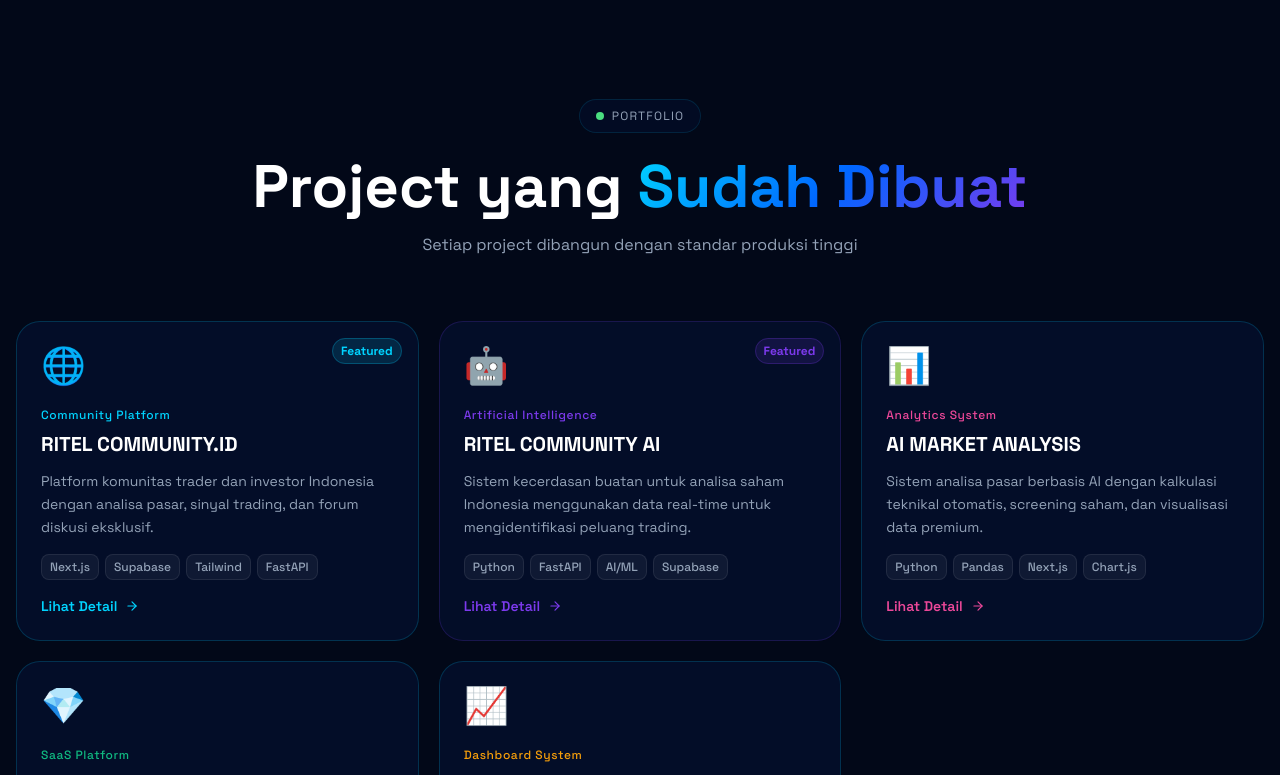
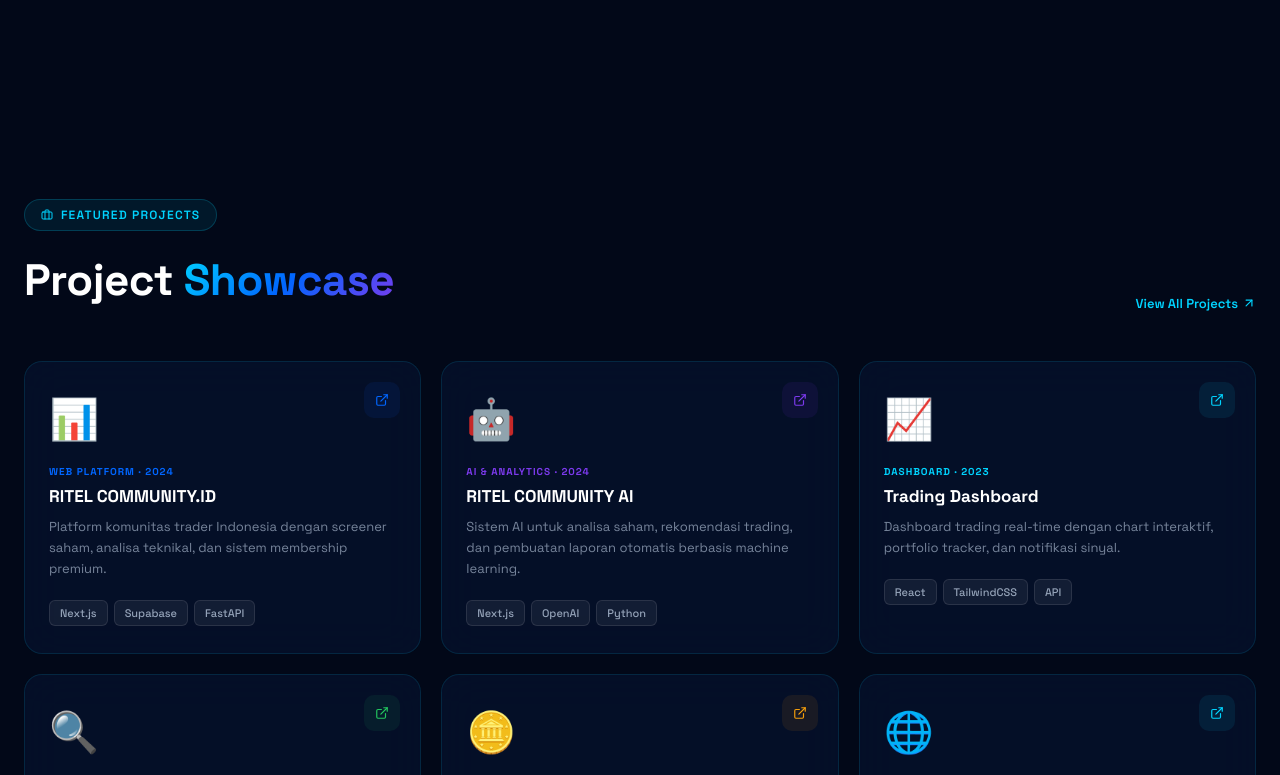
Before and after one commit to pediaboy/portofoliothoriq, a Next.js app: page / in a window 1280 px wide. Shown: the part 3605-4380 px from the top of the page. Built offline with nearby package versions, Linux system fonts and the light colour scheme.

Commit message:
redesign: premium dark blue SaaS portfolio UI

```diff
--- a/app/sections/PortfolioSection.tsx
+++ b/app/sections/PortfolioSection.tsx
@@ -1,111 +1,84 @@
 'use client'
-import { useRef, useState } from 'react'
-import { motion, useInView, AnimatePresence } from 'framer-motion'
-import { ExternalLink, ArrowRight, X } from 'lucide-react'
+import { useEffect, useRef, useState } from 'react'
+import { Briefcase, ExternalLink, ArrowUpRight } from 'lucide-react'
 
-function FadeIn({ children, delay = 0, className = '' }: { children: React.ReactNode; delay?: number; className?: string }) {
-  const ref = useRef(null)
-  const inView = useInView(ref, { once: true, amount: 0.1 })
-  return (
-    <motion.div ref={ref} initial={{ opacity: 0, y: 40 }} animate={inView ? { opacity: 1, y: 0 } : {}}
-      transition={{ duration: 0.7, delay, ease: [0.22,1,0.36,1] }} className={className}>
-      {children}
-    </motion.div>
-  )
+function useReveal() {
+  const ref = useRef<HTMLDivElement>(null)
+  const [visible, setVisible] = useState(false)
+  useEffect(() => {
+    const obs = new IntersectionObserver(([e]) => { if (e.isIntersecting) { setVisible(true); obs.disconnect() } }, { threshold: 0.08 })
+    if (ref.current) obs.observe(ref.current)
+    return () => obs.disconnect()
+  }, [])
+  return { ref, visible }
 }
 
 const projects = [
-  { id: 1, title: 'RITEL COMMUNITY.ID', cat: 'Community Platform', desc: 'Platform komunitas trader dan investor Indonesia dengan analisa pasar, sinyal trading, dan forum diskusi eksklusif.', long: 'Platform komunitas trader dan investor Indonesia yang dibangun dengan arsitektur modern. Menggabungkan fitur diskusi, analisa pasar real-time, sistem sinyal trading otomatis, dan manajemen membership premium.', tech: ['Next.js', 'Supabase', 'Tailwind', 'FastAPI'], color: '#00d4ff', icon: '🌐', featured: true, link: 'https://ritelcommunity.id' },
-  { id: 2, title: 'RITEL COMMUNITY AI', cat: 'Artificial Intelligence', desc: 'Sistem kecerdasan buatan untuk analisa saham Indonesia menggunakan data real-time untuk mengidentifikasi peluang trading.', long: 'Sistem AI yang dibangun khusus untuk menganalisa kondisi saham Indonesia secara otomatis. Menggunakan machine learning untuk mengidentifikasi pola, sinyal beli/jual berdasarkan data historis dan real-time.', tech: ['Python', 'FastAPI', 'AI/ML', 'Supabase'], color: '#7c3aed', icon: '🤖', featured: true, link: '#' },
-  { id: 3, title: 'AI MARKET ANALYSIS', cat: 'Analytics System', desc: 'Sistem analisa pasar berbasis AI dengan kalkulasi teknikal otomatis, screening saham, dan visualisasi data premium.', long: 'Platform screener dan analitik pasar yang melakukan kalkulasi teknikal otomatis (MA, MACD, RSI, Bollinger Bands) menggunakan Python pandas. Dilengkapi visualisasi chart interaktif dan sistem alert otomatis.', tech: ['Python', 'Pandas', 'Next.js', 'Chart.js'], color: '#ec4899', icon: '📊', featured: false, link: '#' },
-  { id: 4, title: 'MEMBERSHIP PLATFORM', cat: 'SaaS Platform', desc: 'Platform membership premium dengan sistem akses berlapis, manajemen subscriber, dan konten eksklusif terintegrasi.', long: 'Sistem membership lengkap dengan berbagai tier akses, pembayaran otomatis, manajemen konten eksklusif, dan dashboard admin. Terintegrasi dengan WhatsApp untuk notifikasi otomatis kepada member.', tech: ['Next.js', 'Supabase', 'Stripe', 'WhatsApp API'], color: '#10b981', icon: '💎', featured: false, link: '#' },
-  { id: 5, title: 'TRADING DASHBOARD', cat: 'Dashboard System', desc: 'Dashboard monitoring saham dan market real-time dengan chart interaktif, portfolio tracker, dan analisa otomatis.', long: 'Dashboard komprehensif untuk monitoring portfolio dan kondisi pasar. Menampilkan data real-time, chart candlestick interaktif, kalkulasi P&L otomatis, dan laporan performance.', tech: ['React', 'Node.js', 'WebSocket', 'PostgreSQL'], color: '#f59e0b', icon: '📈', featured: false, link: '#' },
+  { title: 'RITEL COMMUNITY.ID', cat: 'Web Platform', tags: ['Next.js', 'Supabase', 'FastAPI'], desc: 'Platform komunitas trader Indonesia dengan screener saham, analisa teknikal, dan sistem membership premium.', emoji: '📊', color: '#0066ff', year: '2024' },
+  { title: 'RITEL COMMUNITY AI', cat: 'AI & Analytics', tags: ['Next.js', 'OpenAI', 'Python'], desc: 'Sistem AI untuk analisa saham, rekomendasi trading, dan pembuatan laporan otomatis berbasis machine learning.', emoji: '🤖', color: '#7c3aed', year: '2024' },
+  { title: 'Trading Dashboard', cat: 'Dashboard', tags: ['React', 'TailwindCSS', 'API'], desc: 'Dashboard trading real-time dengan chart interaktif, portfolio tracker, dan notifikasi sinyal.', emoji: '📈', color: '#00d4ff', year: '2023' },
+  { title: 'Market Scanner', cat: 'Web App', tags: ['Next.js', 'Python', 'Pandas'], desc: 'Scanner pasar saham Indonesia dengan filter teknikal, screening otomatis, dan export laporan.', emoji: '🔍', color: '#22c55e', year: '2023' },
+  { title: 'Crypto Analytics', cat: 'Analytics', tags: ['Next.js', 'API', 'Chart.js'], desc: 'Platform analisa cryptocurrency dengan heatmap, tracking portofolio, dan kalkulasi profit/loss otomatis.', emoji: '🪙', color: '#f59e0b', year: '2022' },
+  { title: 'Portfolio Website', cat: 'Web System', tags: ['Next.js', 'TypeScript', 'Tailwind'], desc: 'Website portofolio premium dengan design futuristik, animasi smooth, dan showcase project.', emoji: '🌐', color: '#00d4ff', year: '2026' },
 ]
 
 export default function PortfolioSection() {
-  const [selected, setSelected] = useState<typeof projects[0] | null>(null)
+  const { ref, visible } = useReveal()
+  const [hovered, setHovered] = useState<number | null>(null)
+
   return (
-    <section id="portfolio" className="relative section-padding">
-      <div className="max-w-7xl mx-auto px-4">
-        <FadeIn className="text-center mb-16">
-          <div className="inline-flex items-center gap-2 glass px-4 py-2 rounded-full mb-6">
-            <div className="w-2 h-2 rounded-full bg-green-400" />
-            <span className="text-xs text-slate-400 tracking-widest uppercase">Portfolio</span>
+    <section id="projects" ref={ref} style={{ padding: '100px 24px', position: 'relative' }}>
+      <div style={{ maxWidth: 1280, margin: '0 auto' }}>
+        <div style={{ display: 'flex', justifyContent: 'space-between', alignItems: 'flex-end', marginBottom: 48, flexWrap: 'wrap', gap: 16 }}>
+          <div style={{ opacity: visible ? 1 : 0, transform: visible ? 'none' : 'translateY(20px)', transition: 'all 0.7s ease' }}>
+            <div className="section-label" style={{ display: 'inline-flex' }}>
+              <Briefcase size={12} /> Featured Projects
+            </div>
+            <h2 style={{ fontSize: 'clamp(28px,4vw,44px)', fontWeight: 800, color: '#fff', letterSpacing: '-0.5px' }}>
+              Project <span className="gradient-text">Showcase</span>
+            </h2>
           </div>
-          <h2 className="text-4xl sm:text-5xl lg:text-6xl font-black text-white mb-4">
-            Project yang <span className="gradient-text">Sudah Dibuat</span>
-          </h2>
-          <p className="text-slate-400 max-w-xl mx-auto">Setiap project dibangun dengan standar produksi tinggi</p>
-        </FadeIn>
-        <div className="grid grid-cols-1 md:grid-cols-2 lg:grid-cols-3 gap-5">
-          {projects.map((proj, i) => (
-            <FadeIn key={proj.id} delay={i * 0.1}>
-              <motion.div whileHover={{ y: -4, scale: 1.01 }} onClick={() => setSelected(proj)}
-                className="glass-strong rounded-3xl p-6 neon-border cursor-pointer group relative overflow-hidden"
-                style={{ borderColor: proj.featured ? `${proj.color}30` : undefined }}>
-                {proj.featured && (
-                  <div className="absolute top-4 right-4">
-                    <span className="text-xs px-2 py-1 rounded-full font-bold"
-                      style={{ background: `${proj.color}20`, color: proj.color, border: `1px solid ${proj.color}40` }}>Featured</span>
-                  </div>
-                )}
-                <div className="text-4xl mb-4">{proj.icon}</div>
-                <span className="text-xs font-medium tracking-wider" style={{ color: proj.color }}>{proj.cat}</span>
-                <h3 className="text-xl font-black text-white mt-1 mb-3">{proj.title}</h3>
-                <p className="text-slate-400 text-sm leading-relaxed mb-4">{proj.desc}</p>
-                <div className="flex flex-wrap gap-1.5 mb-4">
-                  {proj.tech.map(t => (
-                    <span key={t} className="text-xs px-2 py-1 rounded-lg font-medium"
-                      style={{ background: 'rgba(255,255,255,0.05)', color: '#94a3b8', border: '1px solid rgba(255,255,255,0.08)' }}>{t}</span>
-                  ))}
+          <div style={{ fontSize: 13, color: '#00d4ff', fontWeight: 600, opacity: visible ? 1 : 0, transition: 'opacity 0.7s ease 0.3s', display: 'flex', alignItems: 'center', gap: 4, cursor: 'pointer' }}>
+            View All Projects <ArrowUpRight size={14} />
+          </div>
+        </div>
+
+        <div style={{ display: 'grid', gridTemplateColumns: 'repeat(3,1fr)', gap: 20 }} className="proj-grid">
+          {projects.map((p, i) => (
+            <div key={i}
+              onMouseEnter={() => setHovered(i)}
+              onMouseLeave={() => setHovered(null)}
+              style={{
+                background: 'rgba(7,20,51,0.6)', border: `1px solid ${hovered === i ? p.color + '50' : 'rgba(0,212,255,0.12)'}`,
+                borderRadius: 18, overflow: 'hidden', backdropFilter: 'blur(20px)',
+                cursor: 'pointer',
+                opacity: visible ? 1 : 0, transform: visible ? (hovered === i ? 'translateY(-6px)' : 'none') : 'translateY(24px)',
+                transition: `all 0.5s ease ${i * 0.08}s`,
+                boxShadow: hovered === i ? `0 16px 48px rgba(0,0,0,0.4), 0 0 30px ${p.color}20` : 'none',
+              }}>
+              {/* Card header */}
+              <div style={{ padding: '28px 24px 20px', position: 'relative' }}>
+                <div style={{ position: 'absolute', top: 20, right: 20, width: 36, height: 36, borderRadius: 10, background: `${p.color}15`, display: 'flex', alignItems: 'center', justifyContent: 'center' }}>
+                  <ExternalLink size={14} color={p.color} />
                 </div>
-                <div className="flex items-center gap-2 text-sm font-semibold" style={{ color: proj.color }}>
-                  <span>Lihat Detail</span>
-                  <ArrowRight size={14} className="group-hover:translate-x-1 transition-transform" />
-                </div>
-              </motion.div>
-            </FadeIn>
+                <div style={{ fontSize: 40, marginBottom: 14 }}>{p.emoji}</div>
+                <div style={{ fontSize: 10, color: p.color, fontWeight: 700, letterSpacing: '0.1em', textTransform: 'uppercase', marginBottom: 6 }}>{p.cat} · {p.year}</div>
+                <h3 style={{ fontSize: 17, fontWeight: 700, color: '#fff', marginBottom: 10, lineHeight: 1.3 }}>{p.title}</h3>
+                <p style={{ fontSize: 13, color: 'rgba(148,163,184,0.8)', lineHeight: 1.6, marginBottom: 0 }}>{p.desc}</p>
+              </div>
+              {/* Tags */}
+              <div style={{ padding: '0 24px 24px', display: 'flex', gap: 6, flexWrap: 'wrap' }}>
+                {p.tags.map((tag, j) => (
+                  <span key={j} style={{ background: 'rgba(255,255,255,0.06)', border: '1px solid rgba(255,255,255,0.1)', borderRadius: 6, padding: '4px 10px', fontSize: 11, color: '#94a3b8', fontWeight: 500 }}>{tag}</span>
+                ))}
+              </div>
+              {/* Hover bottom bar */}
+              <div style={{ height: 3, background: `linear-gradient(90deg, ${p.color}, transparent)`, opacity: hovered === i ? 1 : 0, transition: 'opacity 0.3s ease' }} />
+            </div>
           ))}
         </div>
       </div>
-      <AnimatePresence>
-        {selected && (
-          <motion.div initial={{ opacity: 0 }} animate={{ opacity: 1 }} exit={{ opacity: 0 }}
-            className="fixed inset-0 z-50 flex items-center justify-center p-4"
-            style={{ background: 'rgba(2,8,24,0.9)', backdropFilter: 'blur(10px)' }}
-            onClick={() => setSelected(null)}>
-            <motion.div initial={{ opacity: 0, scale: 0.9, y: 30 }} animate={{ opacity: 1, scale: 1, y: 0 }}
-              exit={{ opacity: 0, scale: 0.9, y: 30 }} transition={{ duration: 0.4, ease: [0.22,1,0.36,1] }}
-              onClick={e => e.stopPropagation()} className="glass-strong rounded-3xl p-8 max-w-lg w-full neon-border">
-              <div className="flex items-start justify-between mb-6">
-                <div className="flex items-center gap-4">
-                  <div className="text-4xl">{selected.icon}</div>
-                  <div>
-                    <span className="text-xs font-medium" style={{ color: selected.color }}>{selected.cat}</span>
-                    <h3 className="text-2xl font-black text-white">{selected.title}</h3>
-                  </div>
-                </div>
-                <button onClick={() => setSelected(null)} className="p-2 glass rounded-xl hover:bg-white/10 transition-colors">
-                  <X size={16} className="text-slate-400" />
-                </button>
-              </div>
-              <p className="text-slate-300 leading-relaxed mb-6">{selected.long}</p>
-              <div className="flex flex-wrap gap-2 mb-6">
-                {selected.tech.map(t => (
-                  <span key={t} className="text-xs px-3 py-1.5 rounded-lg font-medium"
-                    style={{ background: `${selected.color}15`, color: selected.color, border: `1px solid ${selected.color}30` }}>{t}</span>
-                ))}
-              </div>
-              {selected.link !== '#' && (
-                <a href={selected.link} target="_blank" rel="noopener noreferrer"
-                  className="btn-primary inline-flex items-center gap-2 px-6 py-3 rounded-xl text-sm font-semibold text-white">
-                  <ExternalLink size={14} />Kunjungi Website
-                </a>
-              )}
-            </motion.div>
-          </motion.div>
-        )}
-      </AnimatePresence>
+      <style>{`@media(max-width:900px){.proj-grid{grid-template-columns:repeat(2,1fr)!important}} @media(max-width:580px){.proj-grid{grid-template-columns:1fr!important}}`}</style>
     </section>
   )
 }
```
